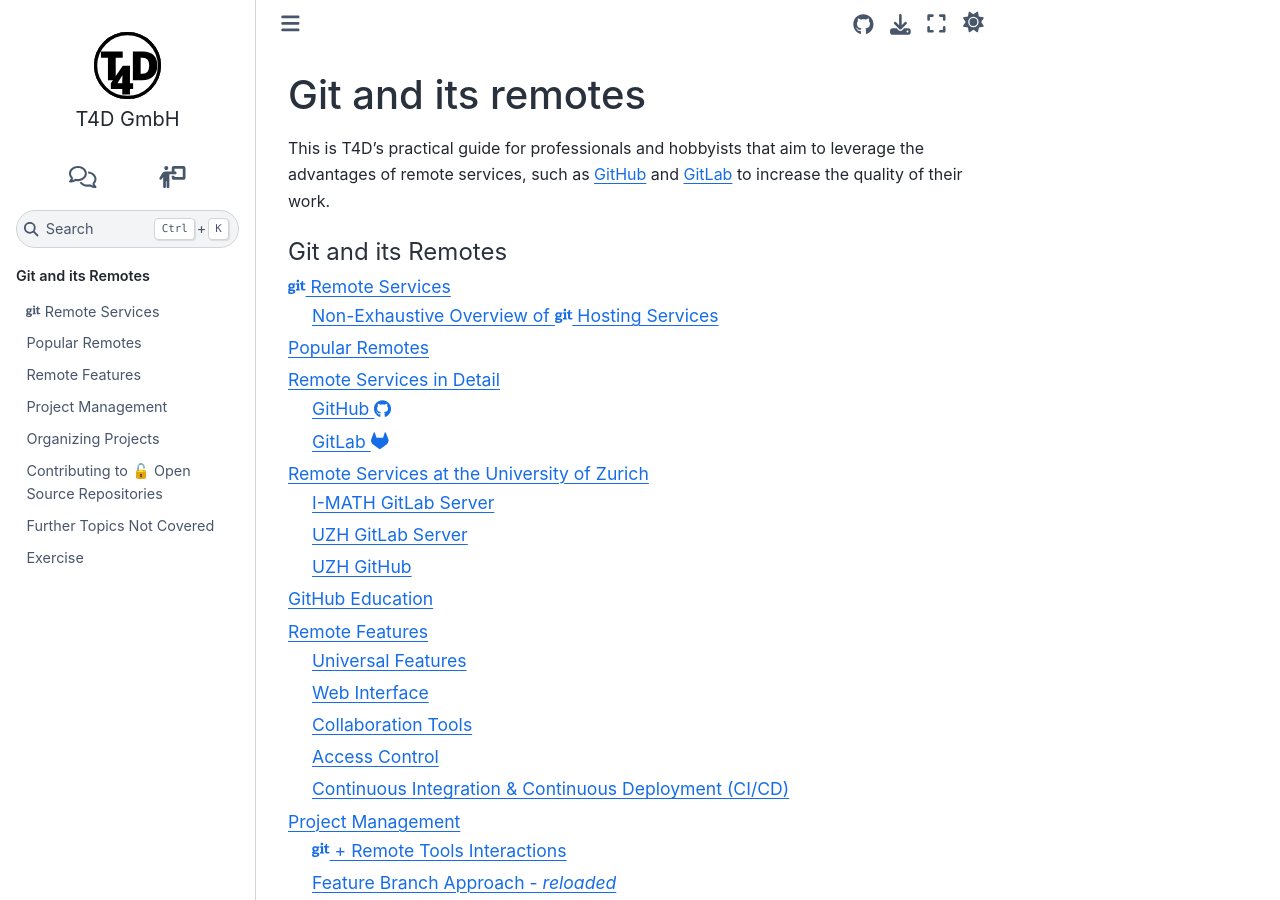
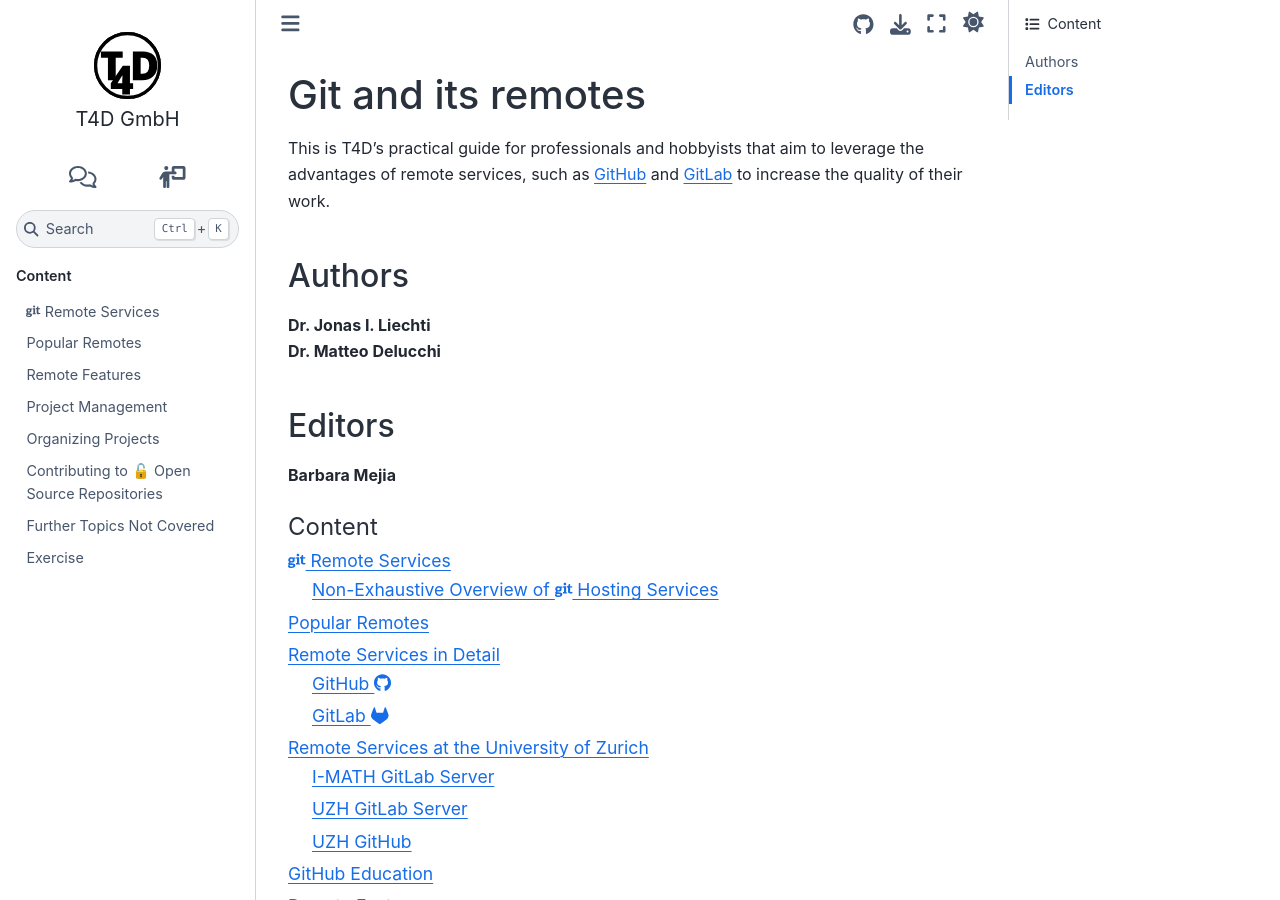
Before and after one commit to t4d-gmbh/git-and-its-remotes, a Sphinx documentation site: the page built from source/index.md, in a window 1280 px wide and 900 px high. Built offline with Sphinx 7.4.7 and the Sphinx Book theme 1.1.4, drawn with Linux system fonts in a browser that asks for light colours; the version number could not be read and is left out.

Commit message:
adding authors+editors

````diff
--- a/source/index.md
+++ b/source/index.md
@@ -1,9 +1,21 @@
 ```{include} ../README.md
 :end-before: <!-- include-upper -->
 ```
+
+
+### Authors
+
+**Dr. Jonas I. Liechti**
+**Dr. Matteo Delucchi**
+
+### Editors
+
+**Barbara Mejia**
+
+
 ```{toctree}
 :maxdepth: 2
-:caption: Git and its Remotes
+:caption: Content
 {% if build == "slides" %}:numbered:{% endif %}
 
 content/index
````
